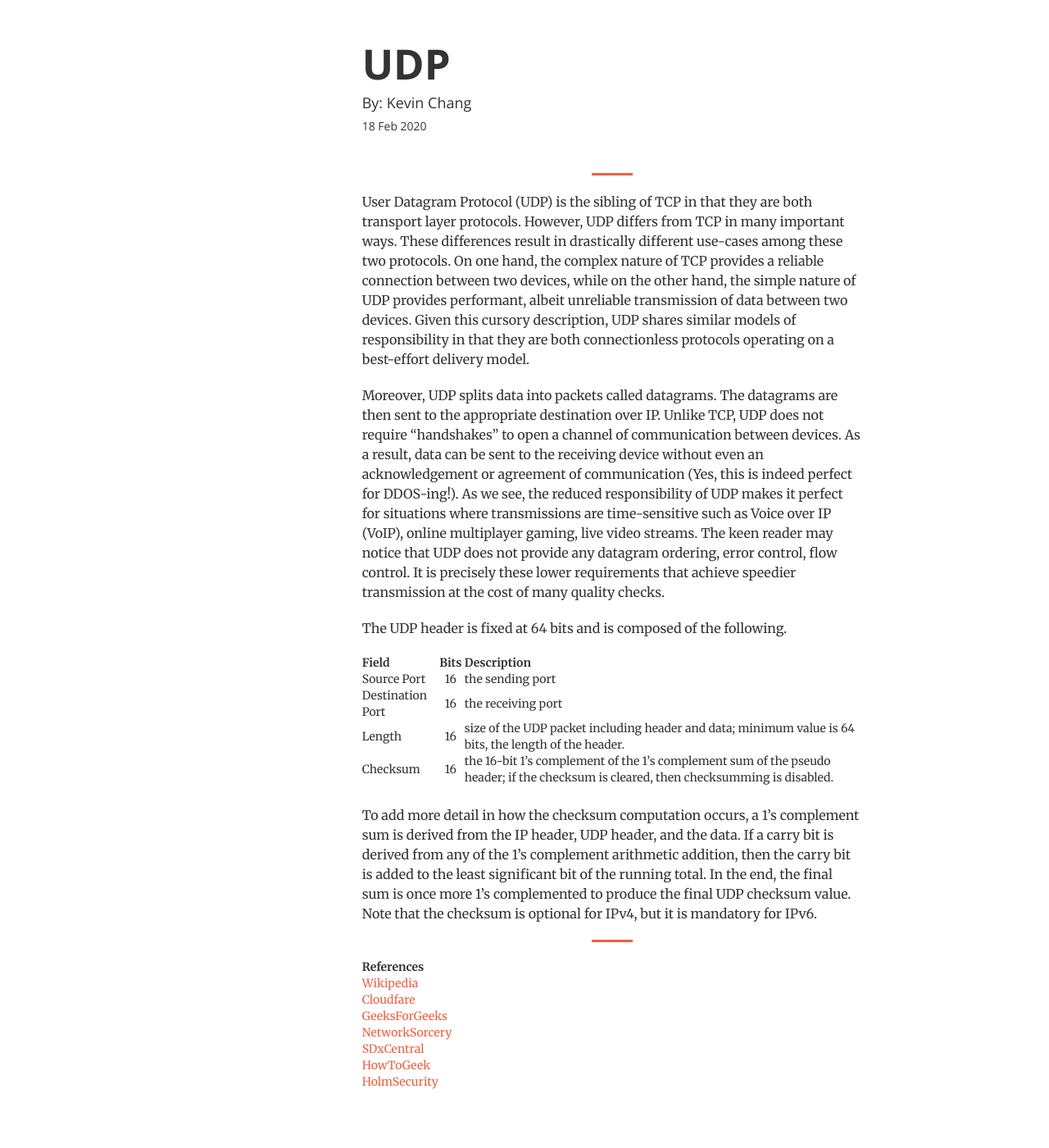
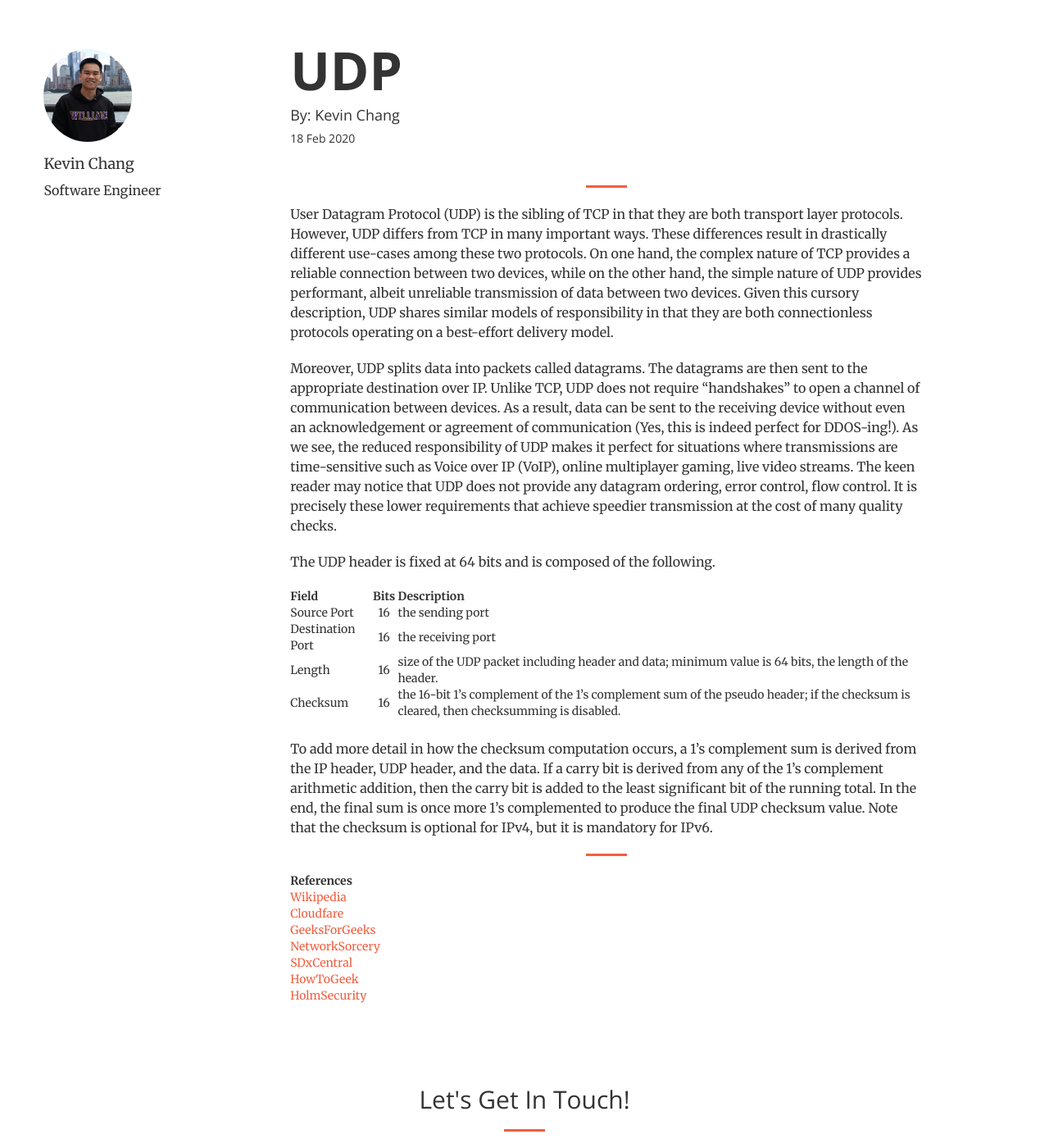
Before and after one commit to kevinchang96/kevinchang96.github.io, a Jekyll site: the page built from _posts/2020-02-18-UDP.markdown, in a window 1280 px wide and 1400 px high. Shown: the whole window at 82% size. Built offline with Jekyll 4.4.1, drawn with Linux system fonts in a browser that asks for light colours; some of the changed text lies outside the part shown.

Commit message:
add profile picture and restructure layouts for left profile panel

```diff
--- a/_config.yml
+++ b/_config.yml
@@ -25,7 +25,7 @@ description: >- # this means to ignore newlines until "baseurl:"
   line in _config.yml. It will appear in your document head meta (for
   Google search results) and in your feed.xml site description.
 baseurl: "" # the subpath of your site, e.g. /blog
-url: "" # the base hostname & protocol for your site, e.g. http://example.com
+url: "https://kevinchang96.github.io" # the base hostname & protocol for your site, e.g. http://example.com
 # twitter_username: jekyllrb
 github_username:  kevinchang96
 linkedin_username: kevinchang96
--- a/_includes/head.html
+++ b/_includes/head.html
@@ -5,23 +5,23 @@
     <meta name="viewport" content="width=device-width, initial-scale=1">
     <meta name="description" content="">
     <meta name="author" content="">
-    <link rel="icon" type="image/png" href="img/favicon_io/favicon.ico">
+    <link rel="icon" type="image/png" href="{{ '/img/favicon_io/favicon.ico' | relative_url }}">
 
     <title>Kevin Chang</title>
 
     <!-- Bootstrap Core CSS -->
-    <link rel="stylesheet" href="css/bootstrap.min.css" type="text/css">
+    <link rel="stylesheet" href="{{ '/css/bootstrap.min.css' | relative_url }}" type="text/css">
 
     <!-- Custom Fonts -->
     <link href='https://fonts.googleapis.com/css?family=Open+Sans:300italic,400italic,600italic,700italic,800italic,400,300,600,700,800' rel='stylesheet' type='text/css'>
     <link href='https://fonts.googleapis.com/css?family=Merriweather:400,300,300italic,400italic,700,700italic,900,900italic' rel='stylesheet' type='text/css'>
-    <link rel="stylesheet" href="font-awesome/css/font-awesome.min.css" type="text/css">
+    <link rel="stylesheet" href="{{ '/font-awesome/css/font-awesome.min.css' | relative_url }}" type="text/css">
 
     <!-- Plugin CSS -->
-    <link rel="stylesheet" href="css/animate.min.css" type="text/css">
+    <link rel="stylesheet" href="{{ '/css/animate.min.css' | relative_url }}" type="text/css">
 
     <!-- Custom CSS -->
-    <link rel="stylesheet" href="css/main.css" type="text/css">
+    <link rel="stylesheet" href="{{ '/css/main.css' | relative_url }}" type="text/css">
 
     <!-- HTML5 Shim and Respond.js IE8 support of HTML5 elements and media queries -->
     <!-- WARNING: Respond.js doesn't work if you view the page via file:// -->
--- a/_includes/post-head.html
+++ /dev/null
@@ -1,33 +0,0 @@
-<head>
-
-    <meta charset="utf-8">
-    <meta http-equiv="X-UA-Compatible" content="IE=edge">
-    <meta name="viewport" content="width=device-width, initial-scale=1">
-    <meta name="description" content="">
-    <meta name="author" content="">
-    <link rel="icon" type="image/png" href="../../../img/favicon_io/favicon.ico">
-
-    <title>{{ page.title }}</title>
-
-    <!-- Bootstrap Core CSS -->
-    <link rel="stylesheet" href="../../../css/bootstrap.min.css" type="text/css">
-
-    <!-- Custom Fonts -->
-    <link href='https://fonts.googleapis.com/css?family=Open+Sans:300italic,400italic,600italic,700italic,800italic,400,300,600,700,800' rel='stylesheet' type='text/css'>
-    <link href='https://fonts.googleapis.com/css?family=Merriweather:400,300,300italic,400italic,700,700italic,900,900italic' rel='stylesheet' type='text/css'>
-    <link rel="stylesheet" href="../../../font-awesome/css/font-awesome.min.css" type="text/css">
-
-    <!-- Plugin CSS -->
-    <link rel="stylesheet" href="../../../css/animate.min.css" type="text/css">
-
-    <!-- Custom CSS -->
-    <link rel="stylesheet" href="../../../css/main.css" type="text/css">
-
-    <!-- HTML5 Shim and Respond.js IE8 support of HTML5 elements and media queries -->
-    <!-- WARNING: Respond.js doesn't work if you view the page via file:// -->
-    <!--[if lt IE 9]>
-        <script src="https://oss.maxcdn.com/libs/html5shiv/3.7.0/html5shiv.js"></script>
-        <script src="https://oss.maxcdn.com/libs/respond.js/1.4.2/respond.min.js"></script>
-    <![endif]-->
-
-</head>
--- a/_includes/post-scripts.html
+++ /dev/null
@@ -1,13 +0,0 @@
-<!-- jQuery -->
-<script src="../../../js/jquery.js"></script>
-
-<!-- Bootstrap Core JavaScript -->
-<script src="../../../js/bootstrap.min.js"></script>
-
-<!-- Plugin JavaScript -->
-<script src="../../../js/jquery.easing.min.js"></script>
-<script src="../../../js/jquery.fittext.js"></script>
-<script src="../../../js/wow.min.js"></script>
-
-<!-- Custom Theme JavaScript -->
-<script src="../../../js/creative.js"></script>
--- a/_includes/scripts.html
+++ b/_includes/scripts.html
@@ -1,13 +1,13 @@
 <!-- jQuery -->
-<script src="js/jquery.js"></script>
+<script src="{{ '/js/jquery.js' | relative_url }}"></script>
 
 <!-- Bootstrap Core JavaScript -->
-<script src="js/bootstrap.min.js"></script>
+<script src="{{ '/js/bootstrap.min.js' | relative_url }}"></script>
 
 <!-- Plugin JavaScript -->
-<script src="js/jquery.easing.min.js"></script>
-<script src="js/jquery.fittext.js"></script>
-<script src="js/wow.min.js"></script>
+<script src="{{ '/js/jquery.easing.min.js' | relative_url }}"></script>
+<script src="{{ '/js/jquery.fittext.js' | relative_url }}"></script>
+<script src="{{ '/js/wow.min.js' | relative_url }}"></script>
 
 <!-- Custom Theme JavaScript -->
-<script src="js/creative.js"></script>
+<script src="{{ '/js/creative.js' | relative_url }}"></script>
--- a/_layouts/default.html
+++ b/_layouts/default.html
@@ -1,12 +1,29 @@
 <!DOCTYPE html>
 <html lang="en">
 
-{% include post-head.html %}
+{% include head.html %}
 
   <body id="page-top">
-	{% include default-nav.html %}
-    {{ content }}
-	{% include post-scripts.html %}
+  {% include default-nav.html %}
+
+  <div class="container-fluid">
+		<div class="row">
+			<div class="col-lg-3 col-md-1 mx-auto">
+        <article style="margin-top:60px">
+          <a href="#">
+            <img style="border-radius:50%;background-clip:padding-box;width:108px;height:auto;margin-bottom:.75rem;float:left;margin-right:20px;float:none;" src="{{ '/img/profile.jpg' | relative_url }}"/>
+          </a>
+          <h4 class="h4">Kevin Chang</h4>
+          <p>Software Engineer</p>
+        </article>
+      </div>
+			<div class="col-lg-8 col-md-10 mx-auto">
+				{{ content }}
+			</div>
+			<div class="col-lg-1 col-md-1 mx-auto"></div>
+		</div>
+	</div>
+	{% include scripts.html %}
 	{% include contact.html %}
   </body>
 </html>
--- a/_layouts/post.html
+++ b/_layouts/post.html
@@ -1,22 +1,11 @@
 ---
 layout: default
 ---
-<article>
-	<div class="container-fluid">
-		<div class="row">
-			<div class="col-lg-4 col-md-1 mx-auto"></div>
-			<div class="col-lg-6 col-md-10 mx-auto">
-				<h1 class="post-title" style="margin-top:50px"><b>{{ page.title }}</b></h1>
-				<h4 class="post-subtitle">By: {{ page.author }}</h4>
-				<h5 class="post-subtitle">{{ page.date | date_to_string }}</h5>
-				<br>
-				<hr>
-				{{ content }}
-			</div>
-			<div class="col-lg-2 col-md-1 mx-auto"></div>
-		</div>
-	</div>
+<article style="margin-top:50px">
+	<h1 class="post-title"><b>{{ page.title }}</b></h1>
+	<h4 class="post-subtitle">By: {{ page.author }}</h4>
+	<h5 class="post-subtitle">{{ page.date | date_to_string }}</h5>
+	<br>
+	<hr>
+	{{ content }}
 </article>
-<section style="padding-bottom:0px">
-{% include blog.html %}
-</section>
```
Also changed, not shown: css/bootstrap.css, css/bootstrap.min.css, img/profile.jpg (added).
